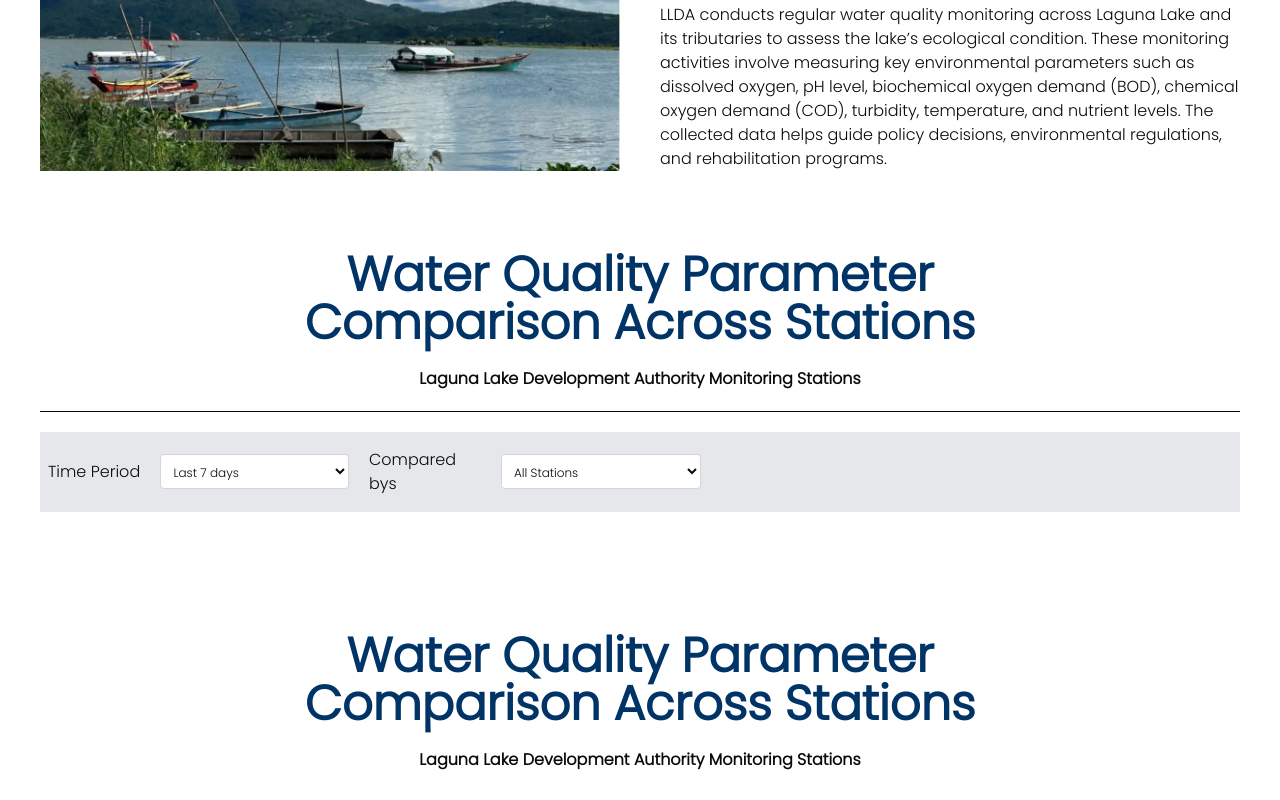
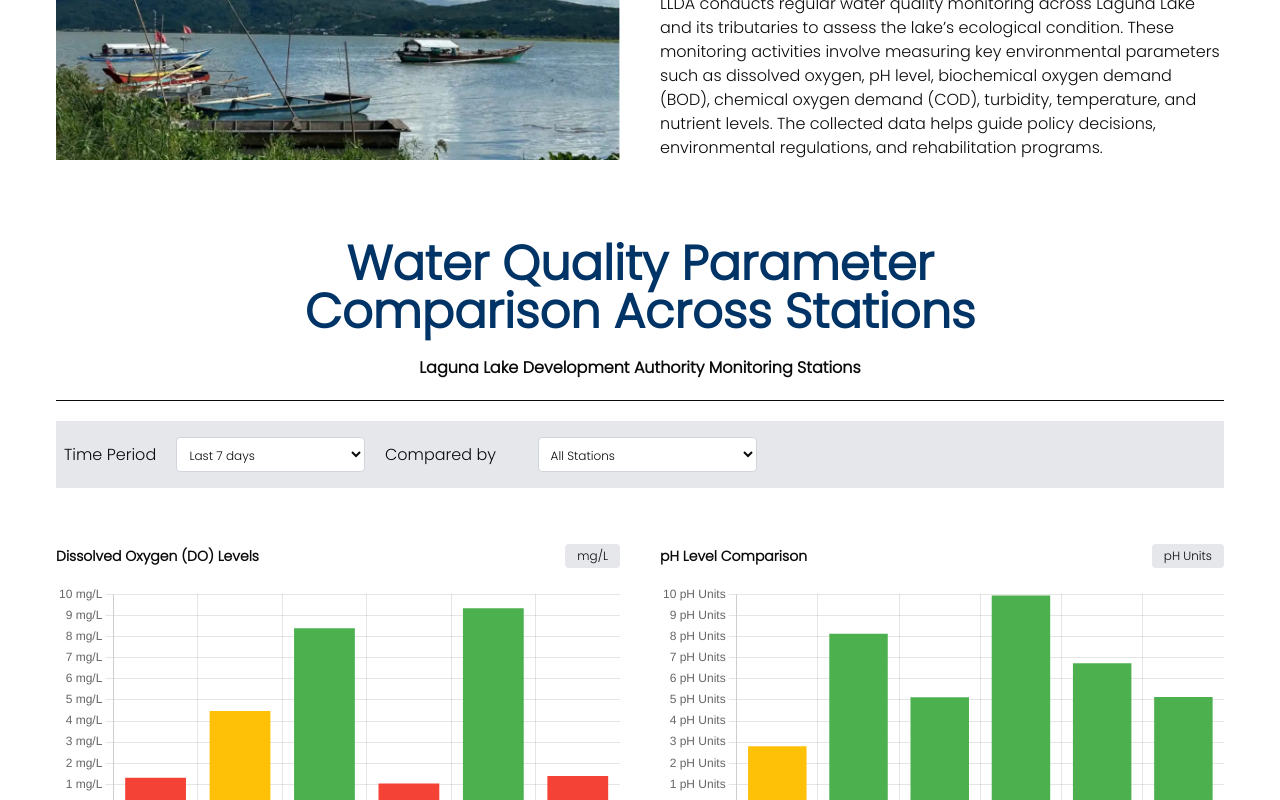
Before and after one commit to Emmszhii/next-llda-v1, a Next.js app: page / in a window 1280 px wide. Shown: the part 2000-2800 px from the top of the page. Built offline with nearby package versions, Linux system fonts and the light colour scheme; some icons are missing.

Commit message:
update ui

```diff
--- a/src/app/globals.css
+++ b/src/app/globals.css
@@ -53,7 +53,7 @@
 
 @layer utilities {
   .container {
-    @apply max-w-300 mx-auto;
+    @apply max-w-300 mx-auto px-4;
   }
   .loading-bar::after {
     @apply content-[''] absolute top-0 left-0 w-[180%] h-full bg-linear-to-r from-transparent via-[#eeeeee] to-transparent animate-loading;
--- a/src/app/page.tsx
+++ b/src/app/page.tsx
@@ -116,8 +116,8 @@
               </select>
             </div>
             <div className="relative flex items-center gap-4">
-              <label htmlFor="" className="w-50">
-                Compared bys
+              <label htmlFor="" className="w-60">
+                Compared by
               </label>
               <select className="bg-white border rounded-sm">
                 <optgroup label="Select stations">
@@ -127,19 +127,6 @@
                 </optgroup>
               </select>
             </div>
-          </div>
-        </div>
-      </div>
-
-      <div className="pt-20">
-        <div className="container">
-          <div className="font-semibold text-center">
-            <h3 className="text-primary text-5xl max-w-200 mx-auto">
-              Water Quality Parameter Comparison Across Stations
-            </h3>
-            <p className="max-w-150 mx-auto my-5">
-              Laguna Lake Development Authority Monitoring Stations
-            </p>
           </div>
           <div>
             <ul className="grid grid-cols-2 gap-10">
--- a/src/components/page/BarChart.tsx
+++ b/src/components/page/BarChart.tsx
@@ -22,31 +22,57 @@
 );
 
 const BarChart = ({
-  barType = "bar",
   title = "Dissolved Oxygen (DO) Levels",
   measurement = "mg/L",
 }) => {
-  const arr = Array.from({ length: 12 }).map(() =>
-    Number(Math.random() * 20).toFixed(2)
+  const arrData = Array.from({ length: 6 }).map(
+    (val, i) =>
+      `LLDA-${i + 1 < 10 ? `00${i + 1}` : i + 1 < 100 ? `0${i + 1}` : i + 1}`
   );
 
+  const arr = Array.from({ length: 6 }).map(() =>
+    Number(Math.random() * 10).toFixed(2)
+  );
+
+  const arrByStatus = [
+    {
+      title: `Good (> 5)`,
+      bgcolor: `#4CB04F`,
+      data: arr.map((item) => (Number(item) > 5 ? Number(item) : 0)),
+    },
+    {
+      title: `Moderate (> 2.5 && < 5)`,
+      bgcolor: `#FFC107`,
+      data: arr.map((item) =>
+        Number(item) >= 2.5 && Number(item) <= 5 ? Number(item) : 0
+      ),
+    },
+    {
+      title: `Poor (< 2.5)`,
+      bgcolor: "#F44336",
+      data: arr.map((item) => (Number(item) < 2.5 ? Number(item) : 0)),
+    },
+  ];
+
+  console.log(arrByStatus);
+
   const data = {
-    labels: arrayOfMonths,
-    datasets: [
-      {
-        label: title,
-        data: arr,
-        fill: false,
-        backgroundColor: arrayOfMonthsColors,
+    labels: arrData,
+    datasets: arrByStatus.map((item) => {
+      return {
+        label: item.title,
+        data: item.data,
+        backgroundColor: item.bgcolor,
         tension: 0.1,
-      },
-    ],
+      };
+    }),
   };
 
   const optionsChart = {
     plugins: {
       legend: {
-        display: false,
+        display: true,
+        position: "bottom" as "bottom",
         labels: {
           color: "#000",
         },
@@ -70,7 +96,7 @@
         borderRadius: 1,
         borderWidth: 1,
         borderColor: ["#c6a057"],
-        backgroundColor: () => {
+        backgroundColor: (value: any, context: any) => {
           return "#000";
         },
         formatter: (value: any, context: any) => {
@@ -88,9 +114,13 @@
       },
     },
     scales: {
+      x: {
+        stacked: true,
+      },
       y: {
         // suggestedMin: 0,
         // suggestedMax: 100,
+        stacked: true,
         ticks: {
           callback: function (value: any, index: any, values: any) {
             return value.toLocaleString() + " " + measurement;
```
